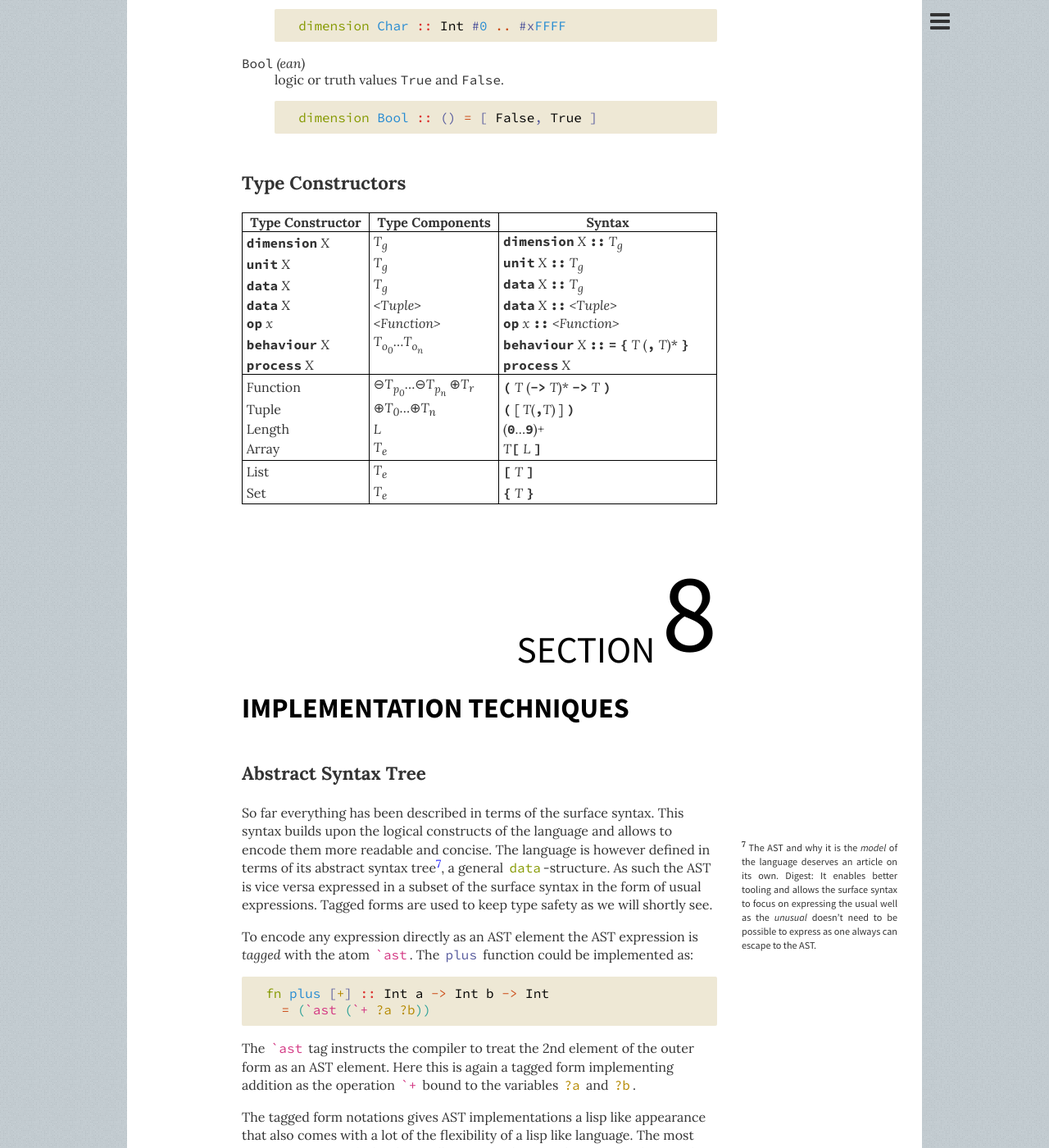
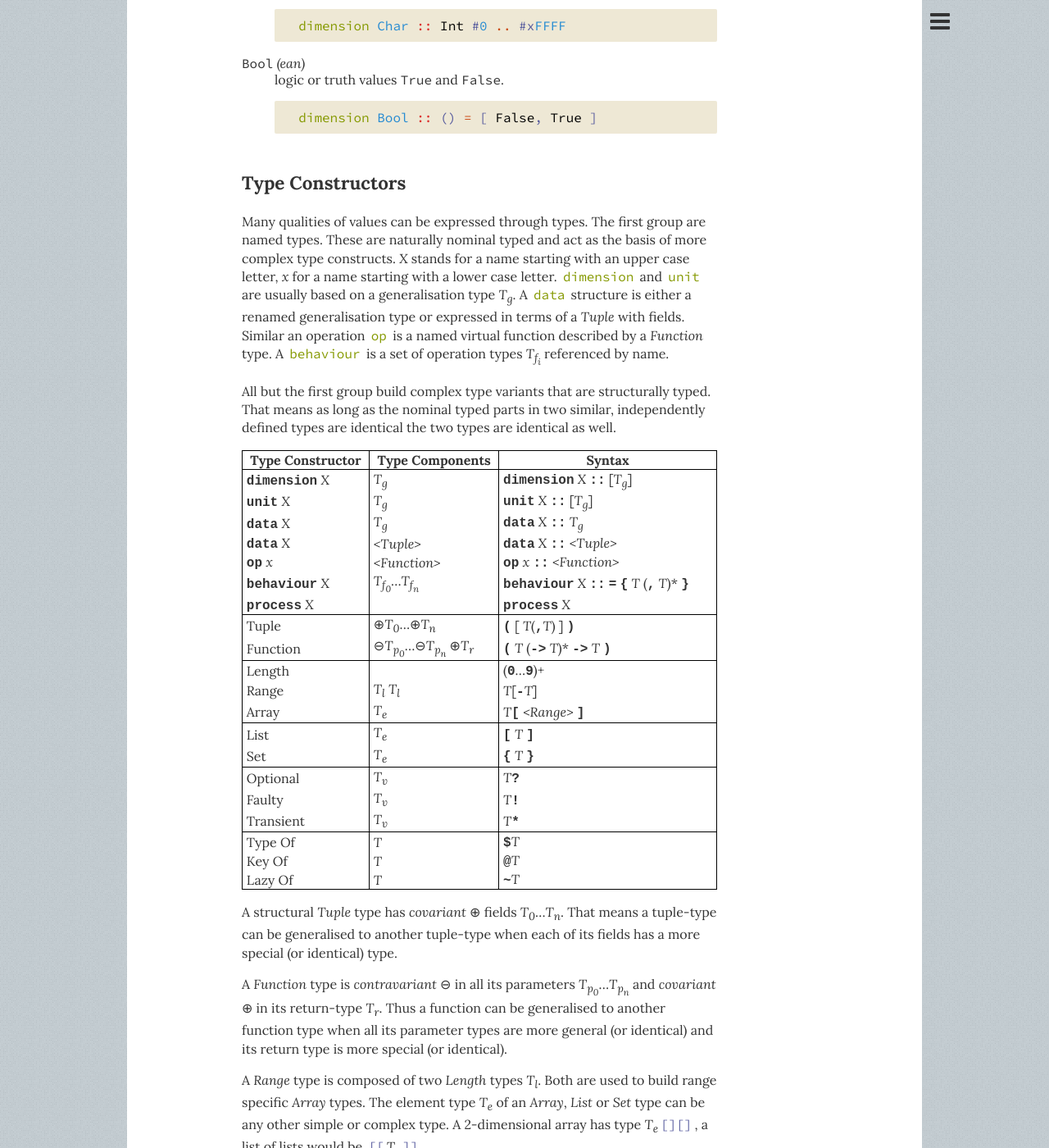
Before and after one commit to bruno-lang/bruno-lang.github.io, a Jekyll site: the page built from in-a-nutshell/index.md, in a window 1280 px wide and 1400 px high, scrolled down 36466 px. Shown: the whole window at 82% size. Built offline with Jekyll 4.4.1, drawn with Linux system fonts in a browser that asks for light colours; nearby versions of some CDN libraries; some of the changed text lies outside the part shown.

Commit message:
type constructors

```diff
--- a/assets/css/docs.css
+++ b/assets/css/docs.css
@@ -66,7 +66,7 @@ table { border: 1px solid black; border-spacing: 0; width: 100%; border-collapse
 table tbody { border-top: 1px solid black; }
 table th { border-right: 1px solid black; }
 table td { padding: 1px 0.3em; border-right: 1px solid black; }
-table code { font-weight: bold; }
+table code { font-weight: bold; font-family: monospace; }
 
 content {
 	display: block;
--- a/in-a-nutshell/index.md
+++ b/in-a-nutshell/index.md
@@ -1555,26 +1555,71 @@ Using these 2 fundamentals the language defines the following core primitives:
 
 
 ### Type Constructors
+Many qualities of values can be expressed through types. The first group are named
+types. These are naturally nominal typed and act as the basis of more complex
+type constructs. <i>X</i> stands for a name starting with an upper case letter,
+<i>x</i> for a name starting with a lower case letter.
+`dimension` and `unit` are usually based on a generalisation type <i>T<sub>g</sub></i>.
+A `data` structure is either a renamed generalisation type or expressed in terms
+of a <i>Tuple</i> with fields.
+Similar an operation `op` is a named virtual function described by a
+<i>Function</i> type.
+A `behaviour` is a set of operation types <i>T<sub>f<sub>i</sub></sub></i> referenced by name.
+
+All but the first group build complex type variants that are structurally typed.
+That means as long as the nominal typed parts in two similar, independently
+defined types are identical the two types are identical as well.
 
 | Type Constructor      | Type Components      | Syntax                   |
 |-----------------------|----------------------|--------------------------|
-| `dimension` <i>X</i>  | <i>T<sub>g</sub></i> | `dimension` <i>X</i> `::` <i>T<sub>g</sub></i> |
-| `unit` <i>X</i>       | <i>T<sub>g</sub></i> | `unit` <i>X</i> `::` <i>T<sub>g</sub></i> |
+| `dimension` <i>X</i>  | <i>T<sub>g</sub></i> | `dimension` <i>X</i> `::` [<i>T<sub>g</sub></i>] |
+| `unit` <i>X</i>       | <i>T<sub>g</sub></i> | `unit` <i>X</i> `::` [<i>T<sub>g</sub></i>] |
 | `data` <i>X</i>       | <i>T<sub>g</sub></i> | `data` <i>X</i> `::` <i>T<sub>g</sub></i> |
 | `data` <i>X</i>       | <i>&lt;Tuple&gt;</i>         | `data` <i>X</i> `::` <i>&lt;Tuple&gt;</i> |
 | `op` <i>x</i>         | <i>&lt;Function&gt;</i>      | `op` <i>x</i> `::` <i>&lt;Function&gt;</i> |
-| `behaviour` <i>X</i>  | <i>T<sub>o<sub>0</sub></sub></i>&#8230;<i>T<sub>o<sub>n</sub></sub></i> | `behaviour` <i>X</i> `::` `=` `{` <i>T</i> (`,` <i>T</i>)* `}` |
-| `process` <i>X</i>    | | `process` <i>X</i> |
-|-----------------------|-----------------|--------------------------|
+| `behaviour` <i>X</i>  | <i>T<sub>f<sub>0</sub></sub></i>&#8230;<i>T<sub>f<sub>n</sub></sub></i> | `behaviour` <i>X</i> `::` `=` `{` <i>T</i> (`,` <i>T</i>)* `}` |
+| `process` <i>X</i>    |                      | `process` <i>X</i> |
+|-----------------------|----------------------|--------------------------|
+| Tuple                 | &#8853;<i>T<sub>0</sub></i>&#8230;&#8853;<i>T<sub>n</sub></i> | `(` [ <i>T</i>(`,`<i>T</i>) ] `)` |
 | Function              | &#8854;<i>T<sub>p<sub>0</sub></sub></i>&#8230;&#8854;<i>T<sub>p<sub>n</sub></sub></i> &#8853;<i>T<sub>r</sub></i> | `(` <i>T</i> (`->` <i>T</i>)* `->` <i>T</i> `)` |
-| Tuple                 | &#8853;<i>T<sub>0</sub></i>&#8230;&#8853;<i>T<sub>n</sub></i> | `(` [ <i>T</i>(`,`<i>T</i>) ] `)` |
-| Length                | <i>L</i> | (`0`&#8230;`9`)+ |
-| Array                 | <i>T<sub>e</sub></i> | <i>T</i>`[` <i>L</i> `]` |
-|-----------------------|-----------------|--------------------------|
-| List                  | <i>T<sub>e</sub></i> | `[` <i>T</i> `]` |
-| Set                   | <i>T<sub>e</sub></i> | `{` <i>T</i> `}` |
-
-
+|-----------------------|----------------------|--------------------------|
+| Length                |                      | (`0`&#8230;`9`)+         |
+| Range                 | <i>T<sub>l</sub></i> <i>T<sub>l</sub></i> | <i>T</i>[`-`<i>T</i>]    |
+| Array                 | <i>T<sub>e</sub></i> | <i>T</i>`[` <i>&lt;Range&gt;</i> `]` |
+|-----------------------|----------------------|--------------------------|
+| List                  | <i>T<sub>e</sub></i> | `[` <i>T</i> `]`         |
+| Set                   | <i>T<sub>e</sub></i> | `{` <i>T</i> `}`         |
+|-----------------------|----------------------|--------------------------|
+| Optional              | <i>T<sub>v</sub></i> | <i>T</i>`?`              |
+| Faulty                | <i>T<sub>v</sub></i> | <i>T</i>`!`              |
+| Transient             | <i>T<sub>v</sub></i> | <i>T</i>`*`              |
+|-----------------------|----------------------|--------------------------|
+| Type Of               | <i>T</i>             | `$`<i>T</i>              |
+| Key Of                | <i>T</i>             | `@`<i>T</i>              |
+| Lazy Of               | <i>T</i>             | `~`<i>T</i>              |
+
+A structural <i>Tuple</i> type has _covariant_ &#8853; fields
+<i>T<sub>0</sub></i>&#8230;<i>T<sub>n</sub></i>.
+That means a tuple-type can be generalised to another tuple-type when each of
+its fields has a more special (or identical) type.
+
+A <i>Function</i> type is _contravariant_ &#8854; in all its parameters
+<i>T<sub>p<sub>0</sub></sub></i>&#8230;<i>T<sub>p<sub>n</sub></sub></i>
+and _covariant_ &#8853; in its return-type <i>T<sub>r</sub></i>.
+Thus a function can be generalised to another function type when all its
+parameter types are more general (or identical) and its return type is more
+special (or identical).
+
+A <i>Range</i> type is composed of two <i>Length</i> types <i>T<sub>l</sub></i>.
+Both are used to build range specific <i>Array</i> types. The element
+type <i>T<sub>e</sub></i> of an <i>Array</i>, <i>List</i> or <i>Set</i> type
+can be any other simple or complex type. A 2-dimensional array has type
+<i>T<sub>e</sub></i>`[][]`, a list of lists would be `[[`<i>T<sub>e</sub></i>`]]`.
+
+To build an <i>Optional</i>, <i>Faulty</i> or <i>Transient</i> variant of a
+value-type <i>T<sub>v</sub></i> the corresponding suffix is appended.
+The <i>Type Of</i> a type is build with `$` prefix, the <i>Key Of</i> a type
+with a `@` prefix. A <i>Lazy</i> type gets the `~` prefix.
 
 <!-- where?
 Fundamentally four kinds of types are to be distinguished:
```
